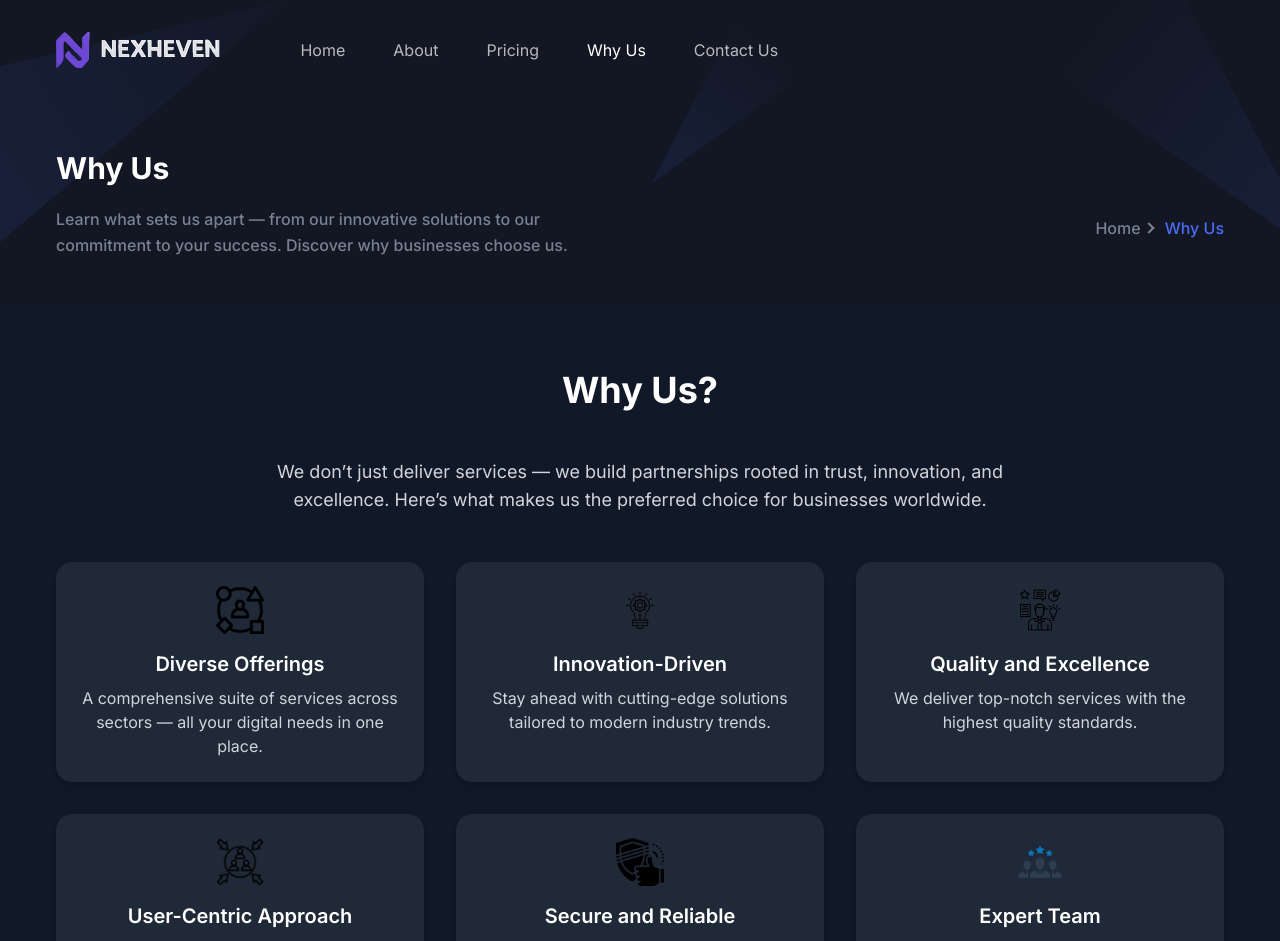
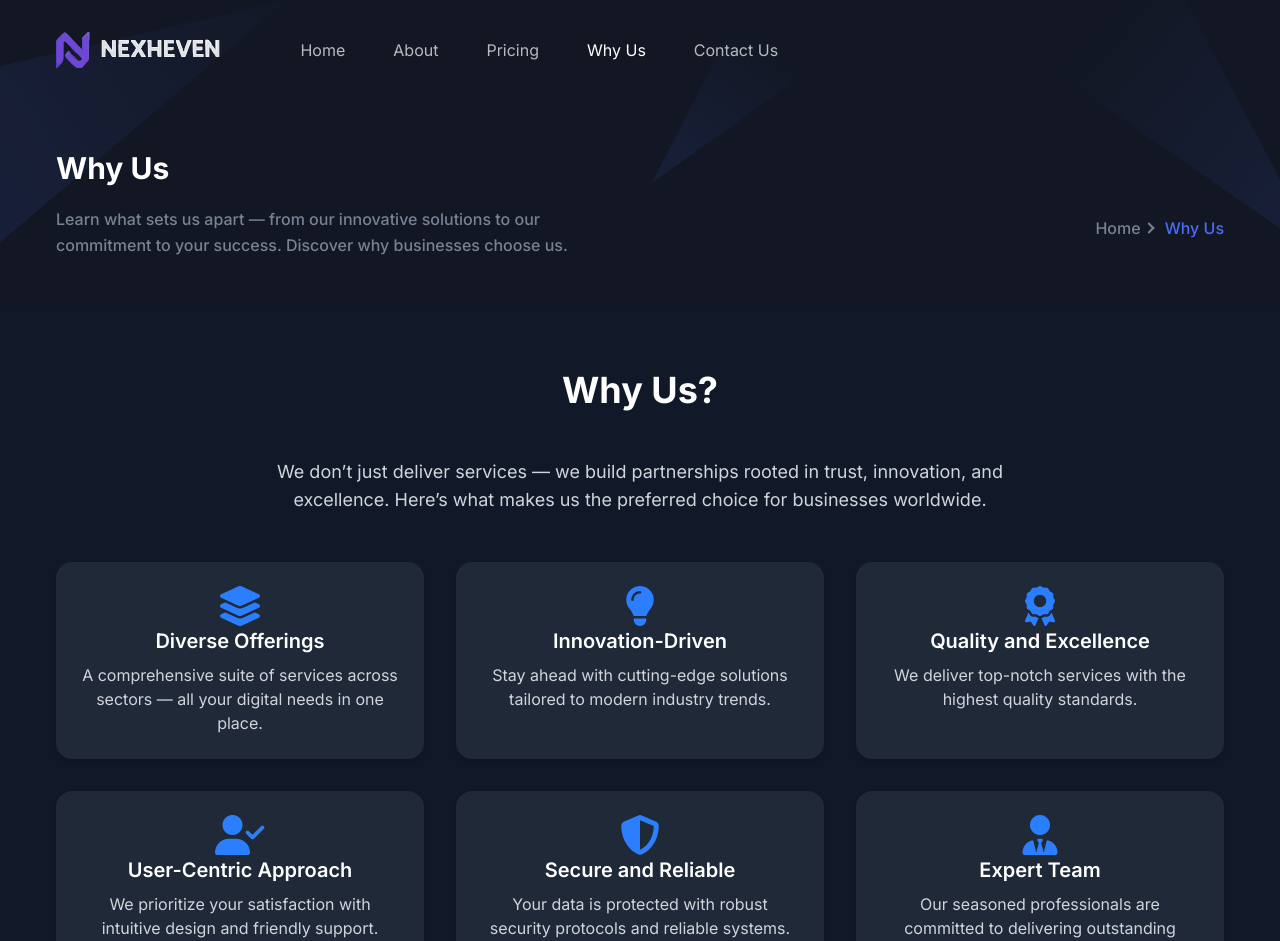
Before and after one commit to WebWizardHarsit/NexHeven, a Next.js app: page /whyus in a window 1280 px wide. Shown: the top 941 px of the page. Built offline with nearby package versions, Linux system fonts and the light colour scheme.

Commit message:
Update The Why Us Page

```diff
--- a/src/components/WhyUS/index.tsx
+++ b/src/components/WhyUS/index.tsx
@@ -1,77 +1,96 @@
+"use client";
+
 import React from "react";
+import { motion } from "framer-motion";
+
+const fadeUpVariant = {
+  hidden: { opacity: 0, y: 40 },
+  visible: { opacity: 1, y: 0 },
+};
 
 const WhyUs = () => {
   return (
-    <section id="why-us" className=" py-16 dark:bg-gray-900">
+    <section id="why-us" className="py-16 dark:bg-gray-900">
       <div className="container mx-auto px-4">
         <h2 className="mb-12 text-center text-4xl font-bold text-gray-800 dark:text-white">
           Why Us?
         </h2>
 
-    <p className="mb-12 text-center text-lg text-gray-600 dark:text-gray-300 max-w-3xl mx-auto">
-      We don’t just deliver services — we build partnerships rooted in trust, innovation, and excellence. Here’s what makes us the preferred choice for businesses worldwide.
+        <p className="mx-auto mb-12 max-w-3xl text-center text-lg text-gray-600 dark:text-gray-300">
+          We don’t just deliver services — we build partnerships rooted in
+          trust, innovation, and excellence. Here’s what makes us the preferred
+          choice for businesses worldwide.
         </p>
-
 
         <div className="grid grid-cols-1 gap-8 sm:grid-cols-2 lg:grid-cols-3">
           {[
             {
               title: "Diverse Offerings",
-          icon: "/images/whyus/diversity.png",
+              icon: "fas fa-layer-group text-[40px] text-blue-500",
               description:
                 "A comprehensive suite of services across sectors — all your digital needs in one place.",
             },
             {
               title: "Innovation-Driven",
-          icon: "/images/whyus/innovation.png",
+              icon: "fas fa-lightbulb text-[40px] text-blue-500",
               description:
                 "Stay ahead with cutting-edge solutions tailored to modern industry trends.",
             },
             {
               title: "Quality and Excellence",
-          icon: "/images/whyus/quality.png",
+              icon: "fas fa-award text-[40px] text-blue-500",
               description:
                 "We deliver top-notch services with the highest quality standards.",
             },
             {
               title: "User-Centric Approach",
-          icon: "/images/whyus/centric.png",
+              icon: "fas fa-user-check text-[40px] text-blue-500",
               description:
                 "We prioritize your satisfaction with intuitive design and friendly support.",
             },
             {
               title: "Secure and Reliable",
-          icon: "/images/whyus/secure.png",
+              icon: "fas fa-shield-alt text-[40px] text-blue-500",
               description:
                 "Your data is protected with robust security protocols and reliable systems.",
             },
             {
               title: "Expert Team",
-          icon: "/images/whyus/team1.png",
+              icon: "fas fa-user-tie text-[40px] text-blue-500",
               description:
                 "Our seasoned professionals are committed to delivering outstanding results.",
             },
           ].map((item, index) => (
-        <div
+            <motion.div
               key={index}
+              variants={fadeUpVariant}
+              initial="hidden"
+              whileInView="visible"
+              viewport={{ once: true, amount: 0.2 }}
+              transition={{ duration: 0.6, delay: index * 0.1 }}
               className="group transform rounded-2xl bg-white p-6 text-center shadow-md transition duration-300 hover:-translate-y-2 hover:shadow-xl dark:bg-gray-800"
             >
-          <img
+              {/* <img
             src={item.icon}
             alt={item.title}
             className="mx-auto mb-4 h-12 w-12 group-hover:scale-110 transition-transform"
-          />
+          /> */}
+
+              {/* <div className="bg-primary/10 text-primary mb-10 flex h-[70px] w-[70px] items-center justify-center rounded-md"> */}
+              <i className={item.icon}></i>
+              {/* </div> */}
+
               <h3 className="mb-2 text-xl font-semibold text-gray-700 dark:text-white">
                 {item.title}
               </h3>
-          <p className="text-gray-600 dark:text-gray-300">{item.description}</p>
-        </div>
+              <p className="text-gray-600 dark:text-gray-300">
+                {item.description}
+              </p>
+            </motion.div>
           ))}
         </div>
       </div>
     </section>
-
-
   );
 };
 
```
Lines whose indentation alone changed are shown as unchanged.
